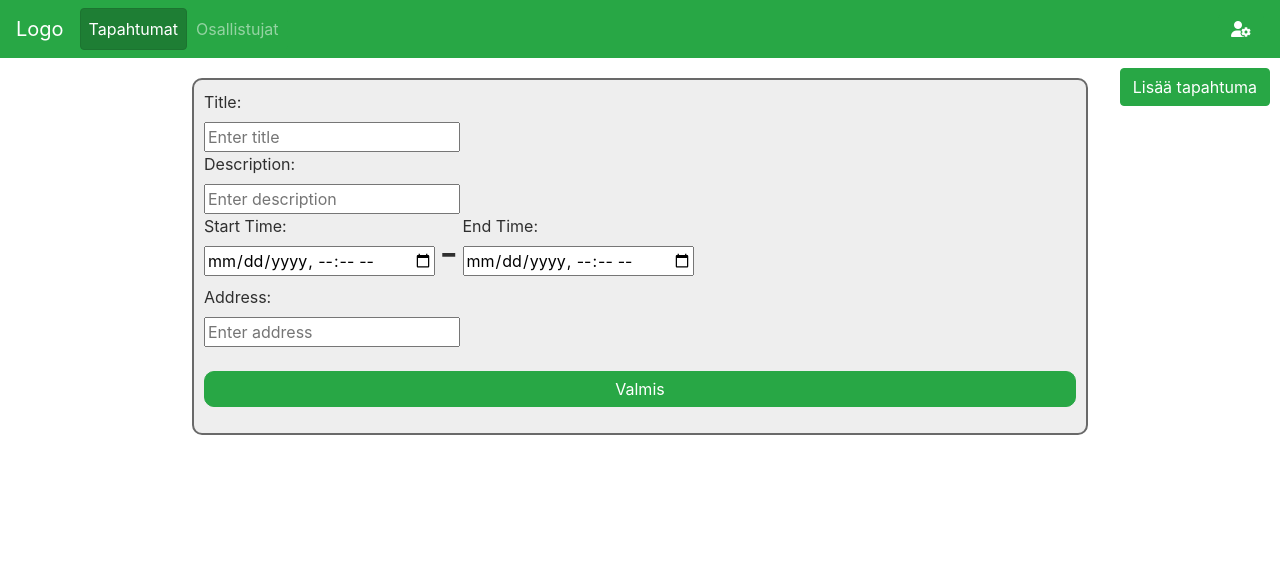
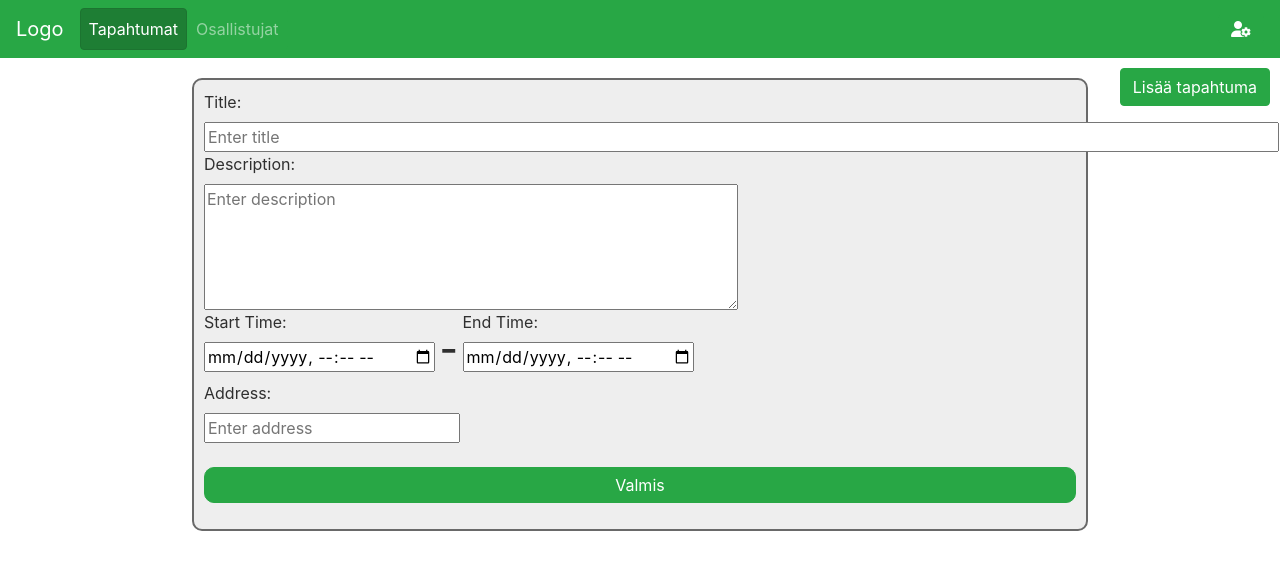
Before and after one commit to SampoVirtanen/EventsManager, a PHP site: page / in a window 1280 px wide, after a click on "Lisää tapahtuma". Shown: the top 570 px of the page. Run offline with PHP 8.4, Linux system fonts and the light colour scheme; the visitor is signed in with stand-in values (Sample User, id 1); data that the repository does not hold is empty.

Commit message:
Paremmat formit tapahtumille

```diff
--- a/view/tapahtumat.php
+++ b/view/tapahtumat.php
@@ -56,10 +56,10 @@ $tulos = $query->fetchAll();
 		<form action="crud/addEvent.php" method="post">
 			<div class="header">
 				<label for="title">Title:</label><br>
-				<input type="text" id="title" name="title" placeholder="Enter title"><br>
+				<input type="text" id="title" name="title" size="100%" placeholder="Enter title"><br>
 			</div>
 			<label for="desc">Description:</label><br>
-			<input type="textarea" id="desc" name="desc" placeholder="Enter description"><br>
+			<textarea id="desc" name="desc" cols="50" rows="5" placeholder="Enter description"></textarea><br>
 
 			<div class="startendtime">
 				<div class="starttime">
@@ -109,10 +109,10 @@ $tulos = $query->fetchAll();
 						<h3 class="id"><?php echo $rivi["id"] ?></h3>
 						<input type="hidden" id="id" name="id" value="<?php echo $rivi["id"] ?>">
 						<label for="title">Title:</label><br>
-						<input type="text" id="title" name="title" value="<?php echo $rivi["title"] ?>"><br>
+						<input type="text" id="title" name="title" size="100%" value="<?php echo $rivi["title"] ?>"><br>
 					</div>
 					<label for="desc">Description:</label><br>
-					<input type="textarea" id="desc" name="desc" value="<?php echo $rivi["description"] ?>"><br>
+					<textarea id="desc" name="desc" cols="50" rows="5" ><?php echo $rivi["description"] ?></textarea><br>
 
 					<div class="startendtime">
 						<div class="starttime">
```
Also changed, not shown: css/style.css (+15 -6 lines).
